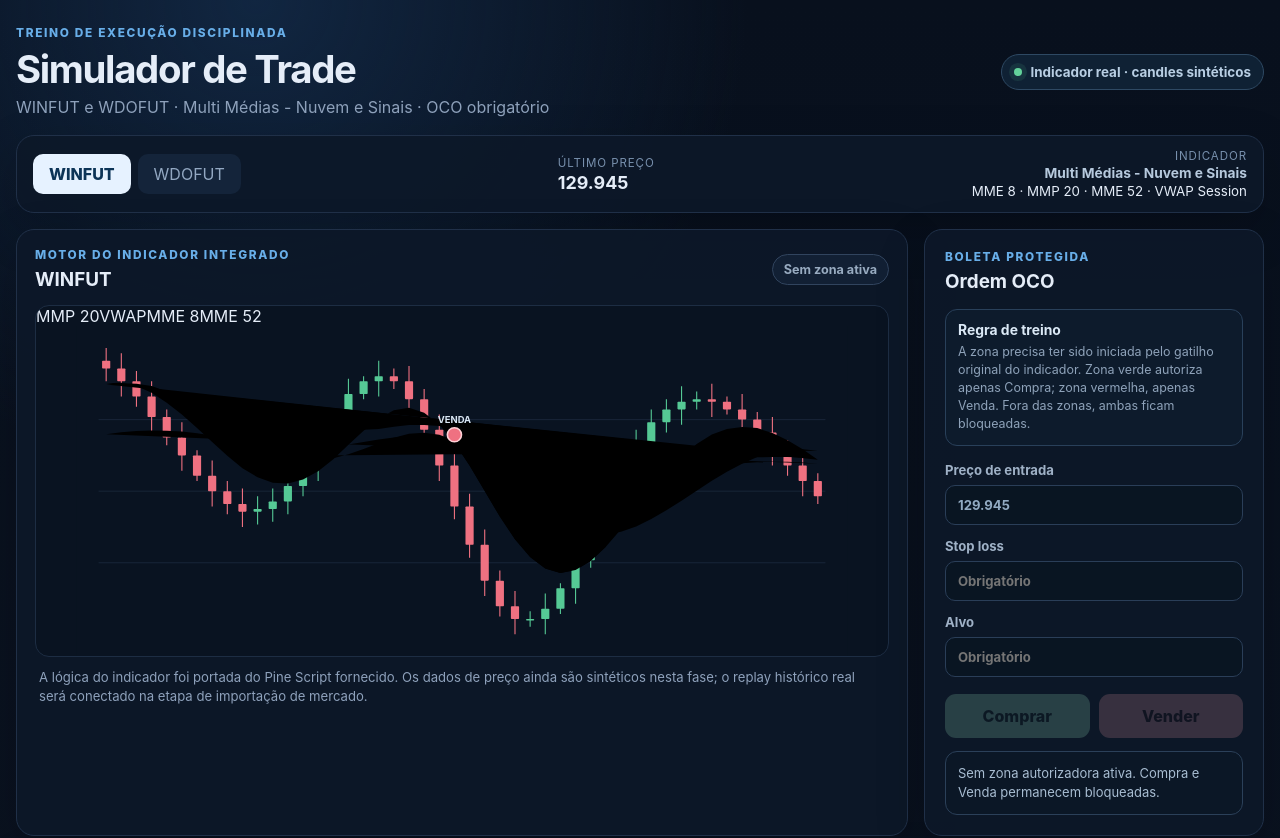
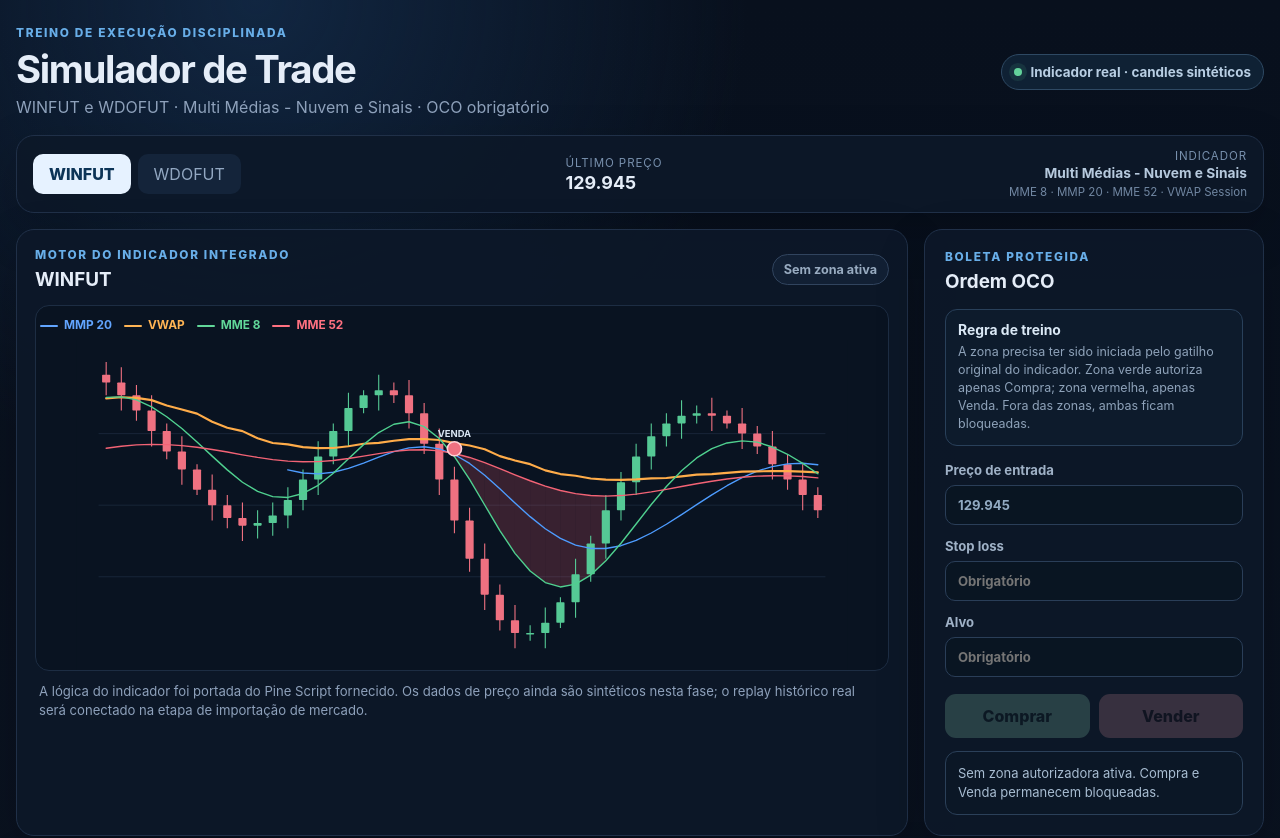
Before and after one commit to pablopcdossantos2-sys/simulador-de-trade, a React (Vite) app: page / in a window 1280 px wide. Shown: the top 838 px of the page. Built offline with nearby package versions, Linux system fonts and the light colour scheme.

Commit message:
style: add Multi Medias chart visuals

```diff
--- a/src/styles.css
+++ b/src/styles.css
@@ -540,3 +540,88 @@ td {
     flex-direction: column;
   }
 }
+
+
+/* Multi Médias - Nuvem e Sinais */
+.indicator-name small {
+  color: #7187a2;
+  font-size: 0.72rem;
+  margin-top: 2px;
+}
+
+.indicator-legend {
+  display: flex;
+  flex-wrap: wrap;
+  gap: 12px;
+  padding: 12px 4px 8px;
+  color: #9cafc5;
+  font-size: 0.74rem;
+  font-weight: 750;
+}
+
+.indicator-legend span::before {
+  content: "";
+  display: inline-block;
+  width: 18px;
+  height: 2px;
+  margin-right: 6px;
+  vertical-align: middle;
+  border-radius: 99px;
+  background: currentColor;
+}
+
+.legend-wma {
+  color: #62a5ff;
+}
+
+.legend-vwap {
+  color: #ffb454;
+}
+
+.legend-ema8 {
+  color: #61d799;
+}
+
+.legend-ema52 {
+  color: #ff7181;
+}
+
+.indicator-wma-line,
+.indicator-vwap-line,
+.indicator-ema8-line,
+.indicator-ema52-line {
+  fill: none;
+  vector-effect: non-scaling-stroke;
+  stroke-linejoin: round;
+  stroke-linecap: round;
+}
+
+.indicator-wma-line {
+  stroke: #4d9cff;
+  stroke-width: 1.35;
+}
+
+.indicator-vwap-line {
+  stroke: #ffac49;
+  stroke-width: 2.15;
+}
+
+.indicator-ema8-line {
+  stroke: #4fd08f;
+  stroke-width: 1.4;
+}
+
+.indicator-ema52-line {
+  stroke: #f36375;
+  stroke-width: 1.4;
+}
+
+.indicator-cloud-green {
+  fill: rgba(71, 220, 133, 0.20);
+  stroke: none;
+}
+
+.indicator-cloud-red {
+  fill: rgba(244, 91, 111, 0.20);
+  stroke: none;
+}
```
